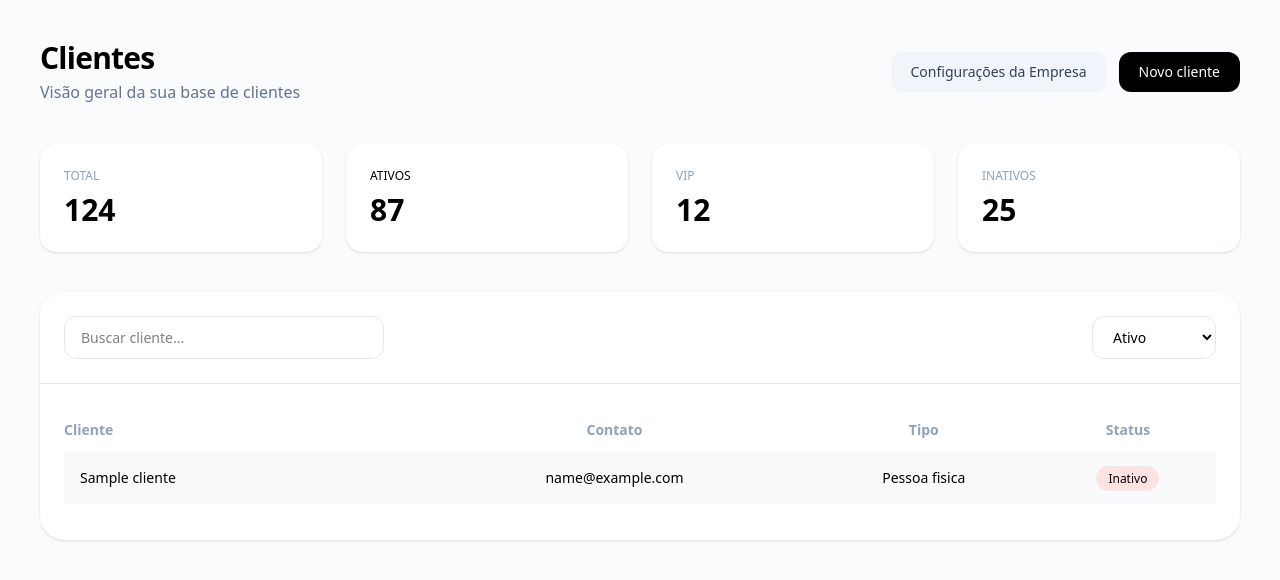
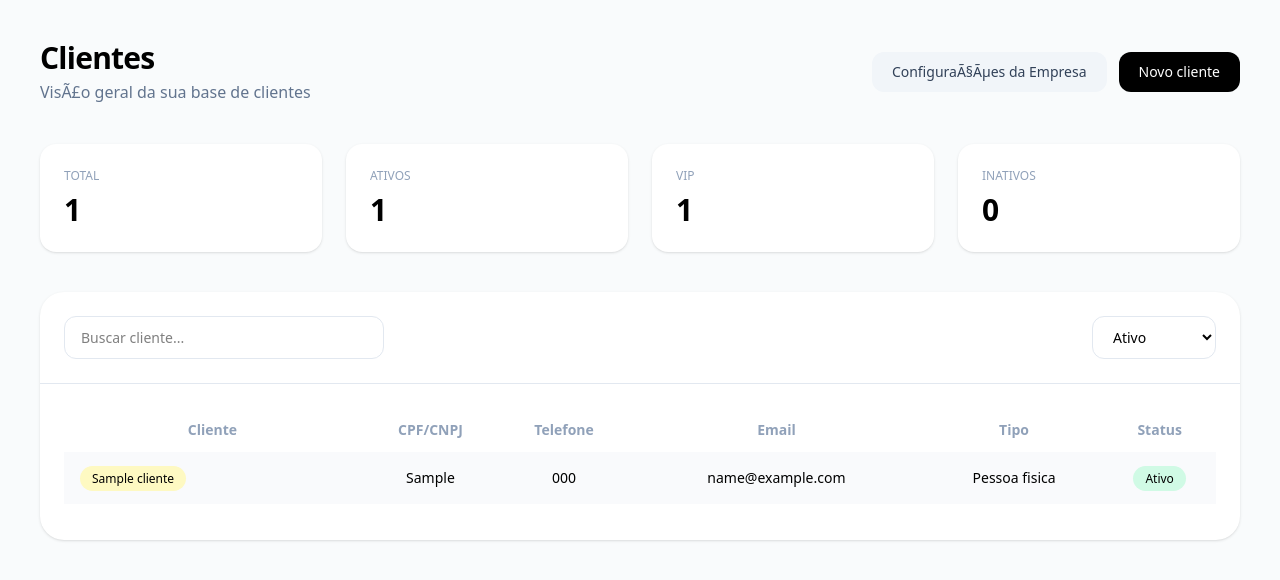
Before and after one commit to SouMarcel/AiJudge, a Django app: page /usuarios/clientes/ in a window 1280 px wide. Shown: the top 580 px of the page. Run offline with Django 5.2, Linux system fonts and the light colour scheme; a user stored in the database is signed in; tables that the repository leaves empty hold one stand-in row (values such as "Sample post").

Commit message:
feat: add is_vip field to Cliente model, update views and templates for client management

```diff
--- a/usuarios/models.py
+++ b/usuarios/models.py
@@ -8,7 +8,6 @@ class Cliente(models.Model):
         ('PJ', 'Pessoa juridica'),
     ]
 
-    id = models.AutoField(primary_key=True)
     nome = models.CharField(max_length=255)
     email = models.EmailField()
     telefone = models.CharField(max_length=11)
@@ -17,9 +16,10 @@ class Cliente(models.Model):
     user = models.ForeignKey(User, on_delete=models.CASCADE)
     creation_date = models.DateTimeField(auto_now_add=True)
     cpf_cnpj = models.CharField(max_length=18, unique=True)
+    is_vip = models.BooleanField(default=False)
 
     def __str__(self):
-        return self.nome
+        return f"{self.nome} ({self.cpf_cnpj}) ({self.telefone})"
 
 class Documentos(models.Model):
     TIPO_CHOICES = [
--- a/usuarios/templates/clientes.html
+++ b/usuarios/templates/clientes.html
@@ -14,12 +14,12 @@
         <div class="flex justify-between items-center">
             <div>
                 <h1 class="text-3xl font-semibold tracking-tight">Clientes</h1>
-                <p class="text-slate-500 mt-1">Visão geral da sua base de clientes</p>
+                <p class="text-slate-500 mt-1">VisÃ£o geral da sua base de clientes</p>
             </div>
             <div class="flex gap-3">
                 <a href="#"
                    class="bg-slate-100 text-slate-700 px-5 py-2.5 rounded-xl text-sm font-medium hover:bg-slate-200 transition-colors">
-                    Configurações da Empresa
+                    ConfiguraÃ§Ãµes da Empresa
                 </a>
                 <button onclick="abrirModal()"
                         class="bg-black text-white px-5 py-2.5 rounded-xl text-sm font-medium hover:opacity-90 transition-opacity">
@@ -38,26 +38,24 @@
         <div class="grid grid-cols-1 md:grid-cols-4 gap-6">
             <div class="bg-white rounded-2xl p-6 shadow-sm">
                 <p class="text-xs text-slate-400">TOTAL</p>
-                <h2 class="text-3xl font-semibold mt-2">124</h2>
+                <h2 class="text-3xl font-semibold mt-2">{{ clientes|length }}</h2>
             </div>
             <div class="bg-white rounded-2xl p-6 shadow-sm">
-                <p class="text-xs text-slate-
-                    </tbody>
-                </table>400">ATIVOS</p>
-                <h2 class="text-3xl font-semibold mt-2">87</h2>
+                <p class="text-xs text-slate-400">ATIVOS</p>
+                <h2 class="text-3xl font-semibold mt-2">{{ clientes_ativos }}</h2>
             </div>
             <div class="bg-white rounded-2xl p-6 shadow-sm">
                 <p class="text-xs text-slate-400">VIP</p>
-                <h2 class="text-3xl font-semibold mt-2">12</h2>
+                <h2 class="text-3xl font-semibold mt-2">{{ clientes_vip }}</h2>
             </div>
             <div class="bg-white rounded-2xl p-6 shadow-sm">
                 <p class="text-xs text-slate-400">INATIVOS</p>
-                <h2 class="text-3xl font-semibold mt-2">25</h2>
+                <h2 class="text-3xl font-semibold mt-2">{{ clientes_inativos }}</h2>
             </div>
         </div>
         <div class="bg-white rounded-3xl shadow-sm">
             <div class="flex flex-col md:flex-row gap-4 justify-between p-6 border-b border-slate-200">
-                <input class="border border-slate-200 rounded-xl px-4 py-2.5 text-sm w-full md:w-80 focus:ring-4 focus:ring-slate-100 outline-none"
+                <input id="searchInput" class="border border-slate-200 rounded-xl px-4 py-2.5 text-sm w-full md:w-80 focus:ring-4 focus:ring-slate-100 outline-none"
                        placeholder="Buscar cliente..." />
                 <div class="flex gap-3">
                     <select class="border border-slate-200 rounded-xl pl-4 pr-10 py-2.5 text-sm">
@@ -70,20 +68,30 @@
                 <table class="w-full text-sm border-separate border-spacing-y-3">
                     <thead class="text-slate-400">
                         <tr>
-                            <th class="text-left">Cliente</th>
-                            <th>Contato</th>
-                            <th>Tipo</th>
-                            <th>Status</th>
+                            <th class="text-center">Cliente</th>
+                            <th class="text-center">CPF/CNPJ</th>
+                            <th class="text-center">Telefone</th>
+                            <th class="text-center">Email</th>
+                            <th class="text-center">Tipo</th>
+                            <th class="text-center">Status</th>
                         </tr>
                     </thead>
-                    <tbody>
+                    <tbody id="clientesTableBody">
                         {% for cliente in clientes %}
-                            <tr class="bg-[#f9fafc] rounded-xl">
-                                <td class="p-4 font-medium"><a href="{% url 'cliente' cliente.id %}">{{ cliente.nome }}</a></td>
+                            <tr class="bg-[#f9fafc] rounded-xl cliente-row" data-nome="{{ cliente.nome|lower }}" data-cpf="{{ cliente.cpf_cnpj|lower }}">
+                                <td class="p-4 font-medium">
+                                {% if cliente.is_vip %}
+                                        <span class="bg-yellow-100 text-yellow-70 px-3 py-1 rounded-full text-xs"><a href="{% url 'cliente' cliente.id %}">{{ cliente.nome }}</a></span>
+                                    {% else %}
+                                        <a href="{% url 'cliente' cliente.id %}">{{ cliente.nome }}</a>
+                                    {% endif %}
+                                </td>
+                                <td class="text-center">{{ cliente.cpf_cnpj }}</td>
+                                <td class="text-center">{{ cliente.telefone }}</td>
                                 <td class="text-center">{{ cliente.email }}</td>
                                 <td class="text-center">{{ cliente.get_tipo_display }}</td>
                                 <td class="text-center">
-                                    <span class="{% if cliente.get_status_display %} bg-emerald-100 text-emerald-70 {% else %} bg-red-100 text-red-70 {% endif %}0 px-3 py-1 rounded-full text-xs">{% if cliente.get_status_display %} Ativo {% else %} Inativo {% endif %}</span>
+                                    <span class="{% if cliente.get_status_display %} bg-red-100 text-red-70 {% else %} bg-emerald-100 text-emerald-70 {% endif %}0 px-3 py-1 rounded-full text-xs">{% if cliente.get_status_display %} Inativo {% else %} Ativo {% endif %}</span>
                                 </td>
                             </tr>
                         {% endfor %}
@@ -118,11 +126,27 @@
                                required
                                class="w-full border border-slate-200 rounded-xl px-4 py-2.5 text-sm focus:ring-2 focus:ring-slate-900/20 focus:border-slate-300 outline-none">
                     </div>
-                    <div>
+                                        <div>
                         <label for="email" class="block text-sm font-medium text-gray-700 mb-1">Email</label>
                         <input type="email"
                                name="email"
                                id="email"
+                               required
+                               class="w-full border border-slate-200 rounded-xl px-4 py-2.5 text-sm focus:ring-2 focus:ring-slate-900/20 focus:border-slate-300 outline-none">
+                    </div>
+                    <div>
+                        <label for="telefone" class="block text-sm font-medium text-gray-700 mb-1">Telefone</label>
+                        <input type="text"
+                               name="telefone"
+                               id="telefone"
+                               required
+                               class="w-full border border-slate-200 rounded-xl px-4 py-2.5 text-sm focus:ring-2 focus:ring-slate-900/20 focus:border-slate-300 outline-none">
+                    </div>
+                    <div>
+                        <label for="cpf_cnpj" class="block text-sm font-medium text-gray-700 mb-1">CPF/CNPJ</label>
+                        <input type="text"
+                               name="cpf_cnpj"
+                               id="cpf_cnpj"
                                required
                                class="w-full border border-slate-200 rounded-xl px-4 py-2.5 text-sm focus:ring-2 focus:ring-slate-900/20 focus:border-slate-300 outline-none">
                     </div>
@@ -132,8 +156,8 @@
                                 id="tipo"
                                 required
                                 class="w-full border border-slate-200 rounded-xl pl-4 pr-10 py-2.5 text-sm focus:ring-2 focus:ring-slate-900/20 focus:border-slate-300 outline-none">
-                            <option value="PF">Pessoa Física</option>
-                            <option value="PJ">Pessoa Jurídica</option>
+                            <option value="PF">Pessoa FÃ­sica</option>
+                            <option value="PJ">Pessoa JurÃ­dica</option>
                         </select>
                     </div>
                     <div class="flex items-center">
@@ -143,6 +167,14 @@
                                checked
                                class="h-4 w-4 text-slate-900 focus:ring-slate-900 border-slate-300 rounded">
                         <label for="status" class="ml-2 block text-sm text-gray-700">Cliente ativo</label>
+                    </div>
+                    <div class="flex items-center">
+                        <input type="checkbox"
+                                name="is_vip"
+                                id="is_vip"
+                                checked
+                                class="h-4 w-4 text-slate-900 focus:ring-slate-900 border-slate-300 rounded">
+                        <label for="is_vip" class="ml-2 block text-sm text-gray-700">Cliente VIP</label>
                     </div>
                     <div class="flex gap-3 pt-4">
                         <button type="button"
@@ -173,5 +205,35 @@
                 fecharModal();
             }
         });
+
+        // Busca de clientes
+        const searchInput = document.getElementById('searchInput');
+        const clientesTableBody = document.getElementById('clientesTableBody');
+        const clienteRows = document.querySelectorAll('.cliente-row');
+
+        searchInput.addEventListener('input', function(e) {
+            const searchTerm = e.target.value.toLowerCase().trim();
+
+            // Só inicia a busca após 3 caracteres
+            if (searchTerm.length < 3) {
+                // Se tiver menos de 3 caracteres, mostra todos
+                clienteRows.forEach(row => {
+                    row.style.display = '';
+                });
+                return;
+            }
+
+            // Filtra as linhas
+            clienteRows.forEach(row => {
+                const nome = row.dataset.nome || '';
+                const cpf = row.dataset.cpf || '';
+
+                if (nome.includes(searchTerm) || cpf.includes(searchTerm)) {
+                    row.style.display = '';
+                } else {
+                    row.style.display = 'none';
+                }
+            });
+        });
     </script>
 {% endblock 'body' %}
--- a/usuarios/views.py
+++ b/usuarios/views.py
@@ -8,6 +8,8 @@ from django.contrib.auth import authenticate
 from django.contrib import auth
 from .models import Cliente, Documentos
 from ia.agents import JuriAi
+from django.contrib.auth.decorators import login_required
+
 
 def cadastro(request):
     if request.method == 'GET':
@@ -54,22 +56,37 @@ def login(request):
             return redirect('login')
 
 
+@login_required
 def clientes(request):
     if request.method == 'GET':
         clientes = Cliente.objects.filter(user=request.user)
-        return render(request, 'clientes.html', {'clientes': clientes})
+        clientes_ativos = clientes.filter(status=True).count()
+        clientes_inativos = clientes.filter(status=False).count()
+        clientes_vip = clientes.filter(is_vip=True).count()
+        return render(request, 'clientes.html', {
+            'clientes': clientes,
+            'clientes_ativos': clientes_ativos,
+            'clientes_inativos': clientes_inativos,
+            'clientes_vip': clientes_vip
+        })
     elif request.method == 'POST':
         nome = request.POST.get('nome')
         email = request.POST.get('email')
         tipo = request.POST.get('tipo')
         status = request.POST.get('status') == 'on'
+        telefone = request.POST.get('telefone')
+        cpf_cnpj = request.POST.get('cpf_cnpj')
+        is_vip = request.POST.get('is_vip') == 'on'
 
         Cliente.objects.create(
             nome=nome,
             email=email,
             tipo=tipo,
             status=status,
-            user=request.user
+            user=request.user,
+            telefone=telefone,
+            cpf_cnpj=cpf_cnpj,
+            is_vip=is_vip
         )
 
         messages.add_message(request, constants.SUCCESS, 'Cliente cadastrado com sucesso!')
```
Also changed, not shown: usuarios/migrations/0003_cliente_cpf_cnpj_cliente_creation_date_and_more.py, usuarios/migrations/0004_cliente_is_vip.py (added).
